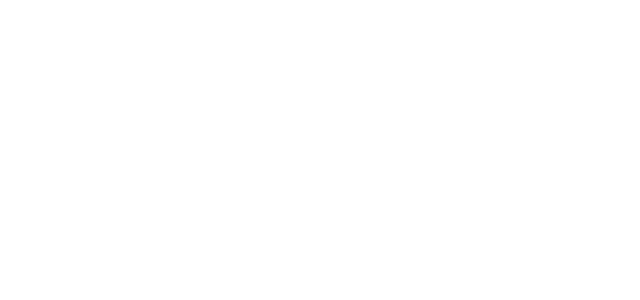
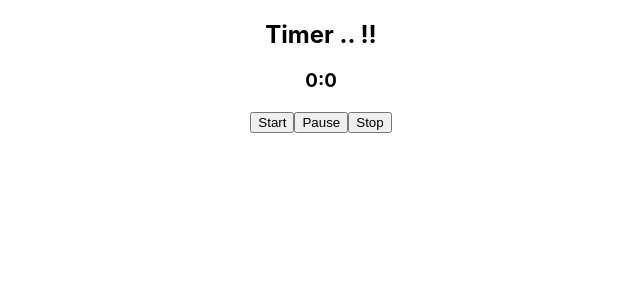
Before and after one commit to Ajit24/React_revision, a React (Create React App) app in the folder react-all/: page / in a window 1280 px wide. Shown: the top 300 px of the page, without its empty margins (319-959 px from the left). Built offline with nearby package versions, Linux system fonts and the light colour scheme.

Commit message:
timer stop

```diff
--- a/react-all/src/App.js
+++ b/react-all/src/App.js
@@ -15,6 +15,7 @@
 import DigitalClk from './Component/DigitalClk/DigitalClk'
 import OnBlurInput from './Component/OnBlurInput/OnBlurInput';
 import FetchDataObj from './Component/FetchDataObj/FetchDataObj';
+import Timer from './Component/Timer/Timer';
 function App() {
   return (
     <div className="App">
@@ -37,6 +38,7 @@
       {/* <OnBlurInput/> */}
 
      {/* <FetchDataObj/> */}
+     <Timer/>
 
     </div>
   );
--- /dev/null
+++ b/react-all/src/Component/Timer/Timer.jsx
@@ -0,0 +1,47 @@
+import React from 'react'
+import { useRef, useState } from 'react';
+
+
+const Timer = () => {
+
+    const [time,setTime] = useState(0)
+  const [hr,setHr] = useState(0)
+  const count = useRef(0)
+  const hrCount = useRef(0)
+  const [aa,setaa] = useState(null)
+var cc = 0
+
+  function start(){
+
+    setaa(setInterval(()=>{
+      if(count.current === 90){
+        cc++
+        setTime(0)
+        count.current = 0
+      }
+      count.current +=1
+      setTime(count.current)
+      console.log('pp');
+    },100))
+  }
+
+  function stop(){
+    clearInterval(aa)
+    setTime(0)
+    count.current = 0
+  }
+
+  return (
+    <div>
+      <h2>Timer .. !!</h2>
+
+      <h3>{cc}:{time}</h3>
+      <button onClick={start}>Start</button>
+      <button>Pause</button>
+      <button onClick={stop}>Stop</button>
+
+    </div>
+  )
+}
+
+export default Timer
```
Also changed, not shown: react-all/src/Component/Timer/Timer.css (added).
